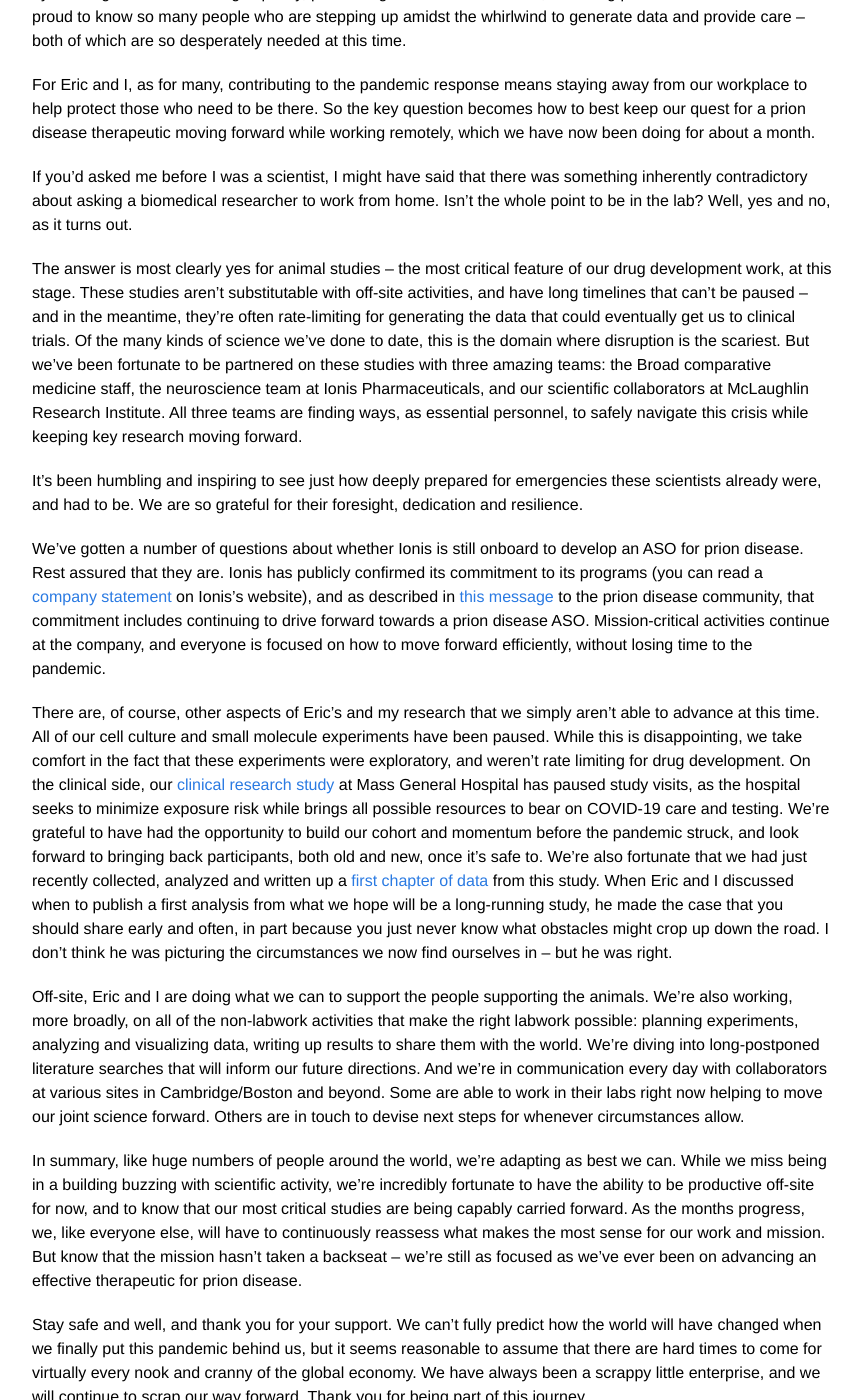
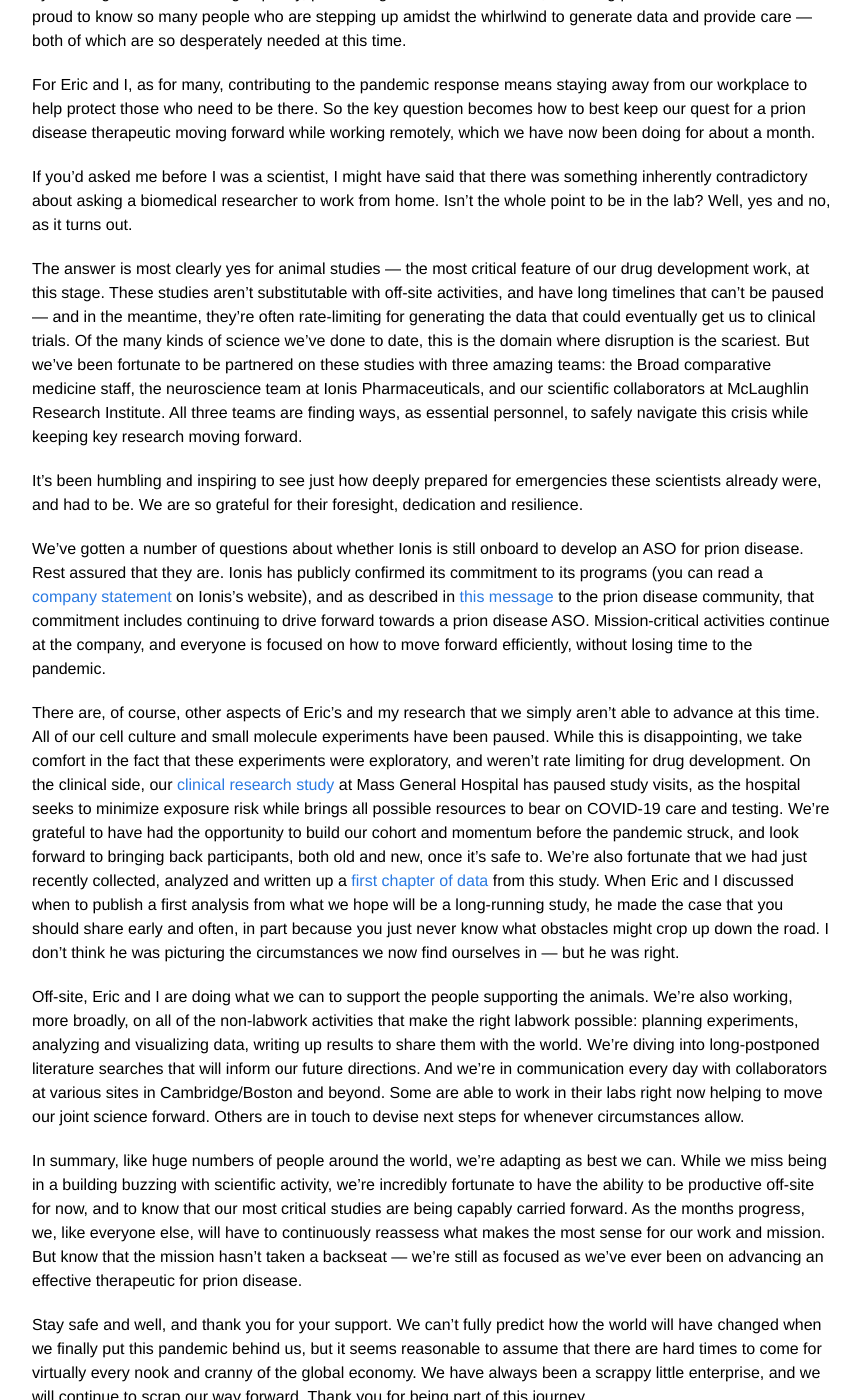
Before and after one commit to ericminikel/prionalliance, a Jekyll site: the page built from _posts/2020-04-21-prion-research-covid-19.markdown, in a window 1280 px wide and 1400 px high, scrolled down 1110 px. Shown: the whole window, without its empty margins (208-1070 px from the left). Built offline with Jekyll 4.4.1, drawn with Linux system fonts in a browser that asks for light colours; some of the changed lines change nothing that is shown; some of the changed text lies outside the part shown.

Commit message:
em dashes

```diff
--- a/_posts/2020-04-21-prion-research-covid-19.markdown
+++ b/_posts/2020-04-21-prion-research-covid-19.markdown
@@ -16,22 +16,22 @@
 
 First and foremost, we hope you are safe and healthy. As of this writing, on April 21, 2020, the COVID-19 pandemic has claimed more than 150,000 lives (that we know of), infected nearly 2.5 million people (that we know of), and redefined daily life for billions more. It's extraordinary and sobering how quickly the world has changed before our eyes.
 
-Before I talk about our science and how we are working to carry it forward, I want to give a quick shout-out to our colleagues at Broad, MGH and beyond who are directly applying their skills to addressing the pandemic -- be it by creating COVID-19 testing capacity, performing research on the virus, or seeing patients in the clinic. We're proud to know so many people who are stepping up amidst the whirlwind to generate data and provide care -- both of which are so desperately needed at this time.
+Before I talk about our science and how we are working to carry it forward, I want to give a quick shout-out to our colleagues at Broad, MGH and beyond who are directly applying their skills to addressing the pandemic &mdash; be it by creating COVID-19 testing capacity, performing research on the virus, or seeing patients in the clinic. We're proud to know so many people who are stepping up amidst the whirlwind to generate data and provide care &mdash; both of which are so desperately needed at this time.
 
 For Eric and I, as for many, contributing to the pandemic response means staying away from our workplace to help protect those who need to be there. So the key question becomes how to best keep our quest for a prion disease therapeutic moving forward while working remotely, which we have now been doing for about a month.
 
 If you'd asked me before I was a scientist, I might have said that there was something inherently contradictory about asking a biomedical researcher to work from home. Isn't the whole point to be in the lab? Well, yes and no, as it turns out.
 
-The answer is most clearly yes for animal studies -- the most critical feature of our drug development work, at this stage. These studies aren't substitutable with off-site activities, and have long timelines that can't be paused -- and in the meantime, they're often rate-limiting for generating the data that could eventually get us to clinical trials. Of the many kinds of science we've done to date, this is the domain where disruption is the scariest. But we've been fortunate to be partnered on these studies with three amazing teams: the Broad comparative medicine staff, the neuroscience team at Ionis Pharmaceuticals, and our scientific collaborators at McLaughlin Research Institute. All three teams are finding ways, as essential personnel, to safely navigate this crisis while keeping key research moving forward.
+The answer is most clearly yes for animal studies &mdash; the most critical feature of our drug development work, at this stage. These studies aren't substitutable with off-site activities, and have long timelines that can't be paused &mdash; and in the meantime, they're often rate-limiting for generating the data that could eventually get us to clinical trials. Of the many kinds of science we've done to date, this is the domain where disruption is the scariest. But we've been fortunate to be partnered on these studies with three amazing teams: the Broad comparative medicine staff, the neuroscience team at Ionis Pharmaceuticals, and our scientific collaborators at McLaughlin Research Institute. All three teams are finding ways, as essential personnel, to safely navigate this crisis while keeping key research moving forward.
 
 It's been humbling and inspiring to see just how deeply prepared for emergencies these scientists already were, and had to be. We are so grateful for their foresight, dedication and resilience.
 
 We've gotten a number of questions about whether Ionis is still onboard to develop an ASO for prion disease. Rest assured that they are. Ionis has publicly confirmed its commitment to its programs (you can read a [company statement](https://ir.ionispharma.com/static-files/33b8d567-f3de-4414-80ea-0582ccd082f1) on Ionis's website), and as described in [this message](/media/2020/04/ionis-prion-covid-19-statement.pdf) to the prion disease community, that commitment includes continuing to drive forward towards a prion disease ASO. Mission-critical activities continue at the company, and everyone is focused on how to move forward efficiently, without losing time to the pandemic.
 
-There are, of course, other aspects of Eric's and my research that we simply aren't able to advance at this time. All of our cell culture and small molecule experiments have been paused. While this is disappointing, we take comfort in the fact that these experiments were exploratory, and weren't rate limiting for drug development. On the clinical side, our [clinical research study](/2017/07/19/prion-alliance-sponsors-mgh-research-study/) at Mass General Hospital has paused study visits, as the hospital seeks to minimize exposure risk while brings all possible resources to bear on COVID-19 care and testing. We're grateful to have had the opportunity to build our cohort and momentum before the pandemic struck, and look forward to bringing back participants, both old and new, once it's safe to. We're also fortunate that we had just recently collected, analyzed and written up a [first chapter of data](https://www.medrxiv.org/content/10.1101/2019.12.13.19014217v1) from this study. When Eric and I discussed when to publish a first analysis from what we hope will be a long-running study, he made the case that you should share early and often, in part because you just never know what obstacles might crop up down the road. I don't think he was picturing the circumstances we now find ourselves in -- but he was right.
+There are, of course, other aspects of Eric's and my research that we simply aren't able to advance at this time. All of our cell culture and small molecule experiments have been paused. While this is disappointing, we take comfort in the fact that these experiments were exploratory, and weren't rate limiting for drug development. On the clinical side, our [clinical research study](/2017/07/19/prion-alliance-sponsors-mgh-research-study/) at Mass General Hospital has paused study visits, as the hospital seeks to minimize exposure risk while brings all possible resources to bear on COVID-19 care and testing. We're grateful to have had the opportunity to build our cohort and momentum before the pandemic struck, and look forward to bringing back participants, both old and new, once it's safe to. We're also fortunate that we had just recently collected, analyzed and written up a [first chapter of data](https://www.medrxiv.org/content/10.1101/2019.12.13.19014217v1) from this study. When Eric and I discussed when to publish a first analysis from what we hope will be a long-running study, he made the case that you should share early and often, in part because you just never know what obstacles might crop up down the road. I don't think he was picturing the circumstances we now find ourselves in &mdash; but he was right.
 
 Off-site, Eric and I are doing what we can to support the people supporting the animals. We're also working, more broadly, on all of the non-labwork activities that make the right labwork possible: planning experiments, analyzing and visualizing data, writing up results to share them with the world. We're diving into long-postponed literature searches that will inform our future directions. And we're in communication every day with collaborators at various sites in Cambridge/Boston and beyond. Some are able to work in their labs right now helping to move our joint science forward. Others are in touch to devise next steps for whenever circumstances allow.
 
-In summary, like huge numbers of people around the world, we're adapting as best we can. While we miss being in a building buzzing with scientific activity, we're incredibly fortunate to have the ability to be productive off-site for now, and to know that our most critical studies are being capably carried forward. As the months progress, we, like everyone else, will have to continuously reassess what makes the most sense for our work and mission. But know that the mission hasn't taken a backseat -- we're still as focused as we've ever been on advancing an effective therapeutic for prion disease.
+In summary, like huge numbers of people around the world, we're adapting as best we can. While we miss being in a building buzzing with scientific activity, we're incredibly fortunate to have the ability to be productive off-site for now, and to know that our most critical studies are being capably carried forward. As the months progress, we, like everyone else, will have to continuously reassess what makes the most sense for our work and mission. But know that the mission hasn't taken a backseat &mdash; we're still as focused as we've ever been on advancing an effective therapeutic for prion disease.
 
 Stay safe and well, and thank you for your support. We can't fully predict how the world will have changed when we finally put this pandemic behind us, but it seems reasonable to assume that there are hard times to come for virtually every nook and cranny of the global economy. We have always been a scrappy little enterprise, and we will continue to scrap our way forward. Thank you for being part of this journey.
```
